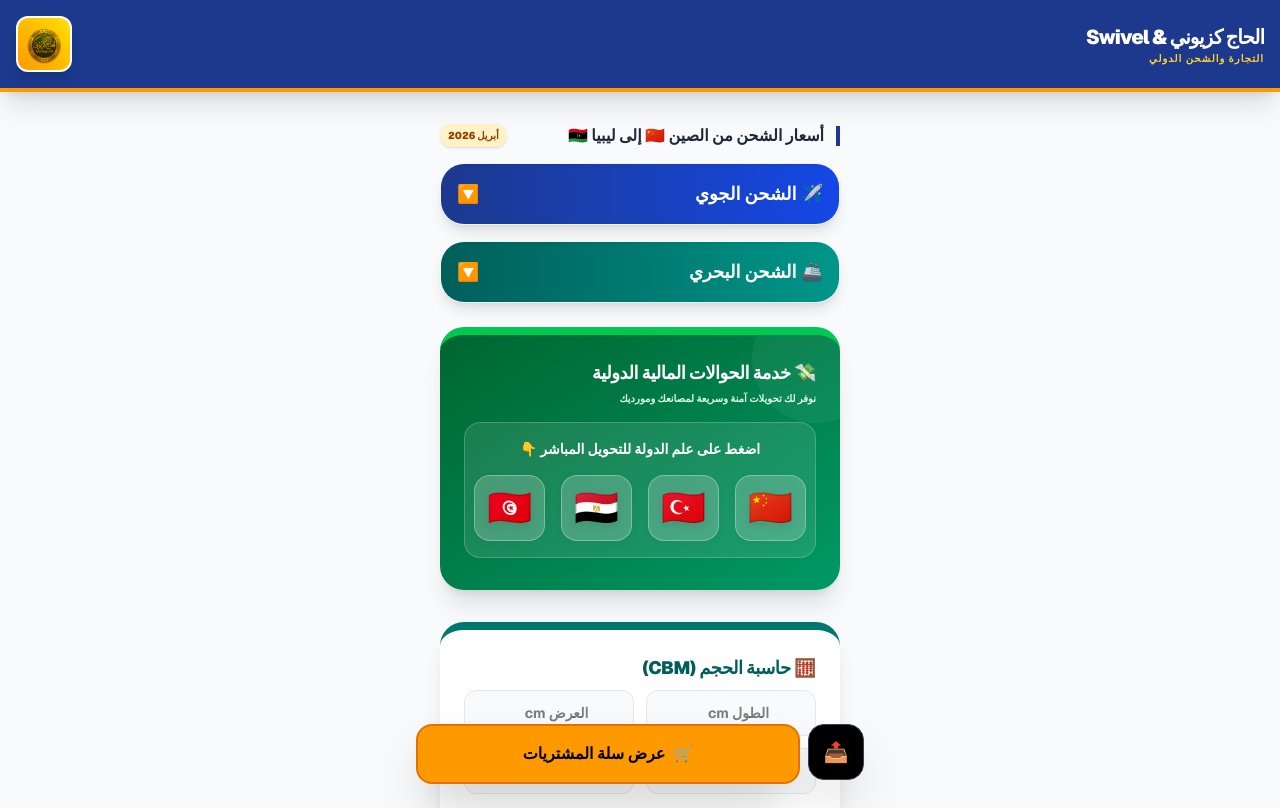
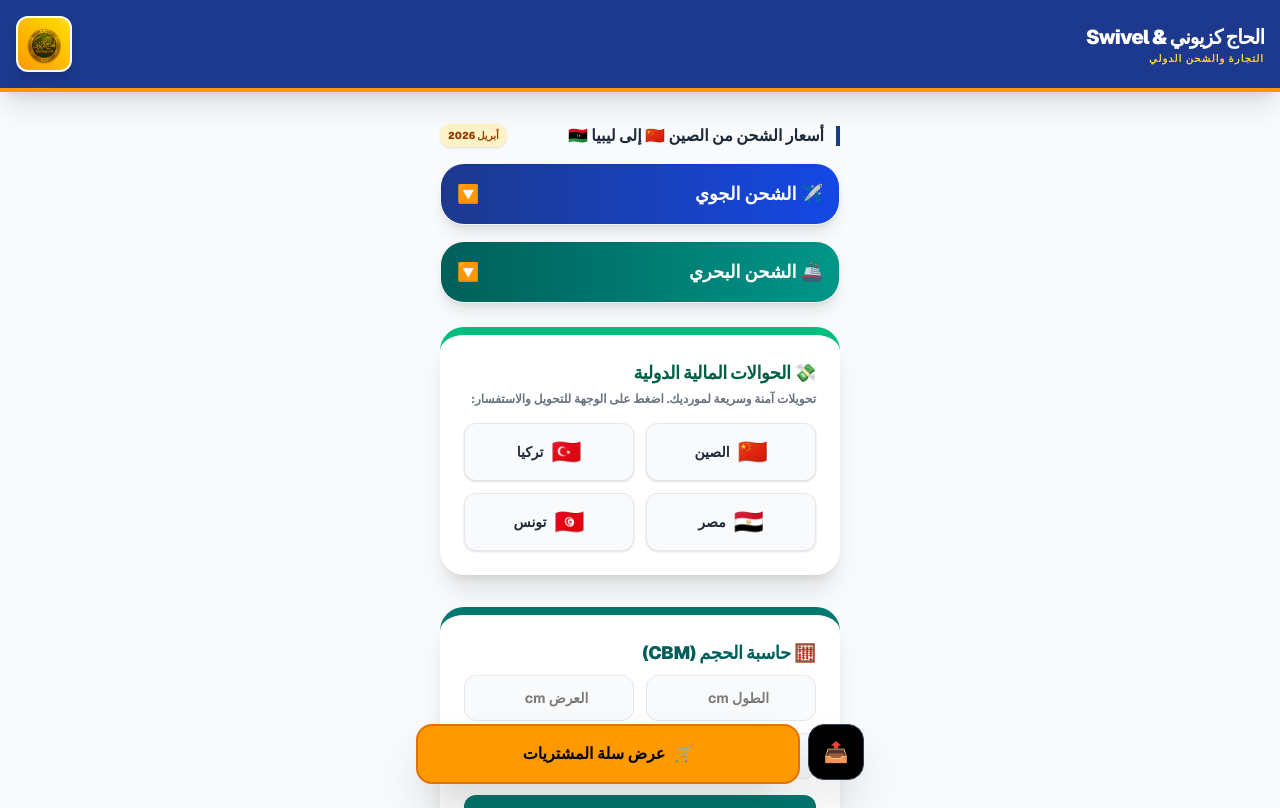
Before and after one commit to alisabree15-star/kazioni-store, a Next.js app: page / in a window 1280 px wide. Shown: the top 808 px of the page. Built offline with nearby package versions, Linux system fonts and the light colour scheme.

Commit message:
تغيير تصميم قسم الحوالات المالية ليكون أنيقاً وأبيض اللون مع أزرار تفاعلية

```diff
--- a/src/app/page.tsx
+++ b/src/app/page.tsx
@@ -97,7 +97,6 @@ export default function Home() {
     window.open(url, '_blank');
   };
 
-  // دالة الحوالات المالية المخصصة
   const handleTransferClick = (countryName: string, flag: string) => {
     const msg = `مرحباً مؤسسة الحاج كزيوني، أرغب في الاستفسار عن أسعار الصرف اليومية وإرسال حوالة مالية إلى ${countryName} ${flag}.`;
     const url = `https://wa.me/${transfersWhatsapp}?text=${encodeURIComponent(msg)}`;
@@ -117,8 +116,8 @@ export default function Home() {
     { id: 10, name: "آلة صنع المثلجات (جيلاطي المفترش ❤️)", img: "/images/product10.jpg", price: "400 $", pColor: "text-amber-600", shippingNote: "السعر شامل العمولة فقط (لا يشمل الشحن)", description: "أبهر زبائنك بعروض الآيس كريم المقلي (جيلاطي المفترش) الطازجة والمبتكرة. تتميز هذه الآلة المكتبية المدمجة بسطح تجميد مسطح ومصقول من الستانلس ستيل المقاوم للصدأ، مما يضمن أداءً تجميدياً فائق السرعة.", moq: "1 قطعة", cbm: "0.100", weight: "25" },
     { id: 11, name: "كرسي تدليك حديث محترف 💺", img: "/images/product11.jpg", price: "650 $", pColor: "text-amber-600", shippingNote: "السعر شامل الشحن والعمولة (شحن بحري 🚢)", description: "كرسي تدليك احترافي مصمم لتوفير أقصى درجات الاسترخاء والراحة. يتميز بتقنيات متطورة تشمل التدليك بالهواء المضغوط، ونظام تسخين متكامل لدعم الدورة الدموية، وتدليك شامل من الرقبة إلى القدمين.", moq: "1 قطعة", cbm: "1.150", weight: "85" },
     { id: 12, name: "ماكينة رش الأسمنت والطلاء الحديثة 🏗️", img: "/images/product12.jpg", price: "1100 $", pColor: "text-amber-600", shippingNote: "السعر شامل العمولة فقط (لا يشمل الشحن)", description: "ماكينة رش احترافية عالية الضغط (Airless Sprayer) موديل 1095، مصممة لأعمال البناء والتشطيبات الثقيلة. مثالية لرش الأسمنت، المعجون، والطلاء بكفاءة وسرعة فائقة.", moq: "1 قطعة", cbm: "0.250", weight: "45" },
-    { id: 13, name: "ماكينة طباعه على الملابس المميزة 👕", img: "/images/product13.jpg", price: "270 $", pColor: "text-amber-600", shippingNote: "السعر شامل العمولة فقط (لا يشمل الشحن)", description: "ماكينة طباعة حرارية (مكبس حراري) احترافية ومتميزة، مثالية لمشاريع الطباعة على الملابس، التيشيرتات، والمسطحات. تتميز بلوحة تسخين توفر توزيعاً حرارياً متساوياً لضمان ثبات الألوان وجودة الطباعة.", moq: "1 قطعة", cbm: "0.080", weight: "25" },
-    { id: 14, name: "آلة دوش محمولة مميزة 🚿", img: "/images/product14.jpg", price: "16 $", pColor: "text-amber-600", shippingNote: "السعر شامل العمولة فقط (لا يشمل الشحن)", description: "مضخة استحمام محمولة (دوش متنقل) قابلة للشحن، خيارك الأمثل لرحلات التخييم، السفر، أو الاستخدام المنزلي كحل سريع وعملي. تتميز بتصميم مدمج وخفيف، مع بطارية قوية قابلة لإعادة الشحن عبر USB.", moq: "20 قطعة", cbm: "0.005", weight: "0.8" },
+    { id: 13, name: "ماكينة طباعه على الملابس المميزة 👕", img: "/images/product13.jpg", price: "270 $", pColor: "text-amber-600", shippingNote: "السعر شامل العمولة فقط (لا يشمل الشحن)", description: "ماكينة طباعة حرارية (مكبس حراري) احترافية ومتميزة، مثالية لمشاريع الطباعة على الملابس، التيشيرتات، والمسطحات. تتميز بلوحة تسخين توفر توزيعاً حرارياً متساوياً لضمان ثبات الألوان وجودة الطباعة، وشاشة تحكم رقمية لضبط الوقت ودرجة الحرارة بدقة.", moq: "1 قطعة", cbm: "0.080", weight: "25" },
+    { id: 14, name: "آلة دوش محمولة مميزة 🚿", img: "/images/product14.jpg", price: "16 $", pColor: "text-amber-600", shippingNote: "السعر شامل العمولة فقط (لا يشمل الشحن)", description: "مضخة استحمام محمولة (دوش متنقل) قابلة للشحن، خيارك الأمثل لرحلات التخييم، السفر، أو الاستخدام المنزلي كحل سريع وعملي. تتميز بتصميم مدمج وخفيف، مع بطارية قوية قابلة لإعادة الشحن عبر USB، وتدفق مياه سلس ومستمر.", moq: "20 قطعة", cbm: "0.005", weight: "0.8" },
     { id: 15, name: "مثبت تصوير للهواتف (جيمبال) 🎬", img: "/images/product15.jpg", price: "40 $", pColor: "text-amber-600", shippingNote: "السعر شامل العمولة فقط (لا يشمل الشحن)", description: "مثبت تصوير احترافي للهواتف الذكية (Gimbal) مزود بثلاثة محاور لمنع الاهتزاز وتصوير فيديوهات سينمائية ناعمة. يتميز بقاعدة تثبيت (ترايبود) مدمجة، ولوحة تحكم ذكية في المقبض لتسهيل التحكم بالزوايا والتقريب.", moq: "10 قطع", cbm: "0.002", weight: "0.5" }
   ];
 
@@ -260,22 +259,29 @@ export default function Home() {
         </div>
       </section>
 
-      {/* قسم الحوالات المالية التفاعلي الجديد 💸 */}
+      {/* قسم الحوالات المالية الجديد (تصميم أنيق وأبيض) 💸 */}
       <section className="p-6 max-w-md mx-auto pt-0 text-black">
-        <div className="bg-gradient-to-br from-green-800 to-emerald-600 rounded-3xl p-6 shadow-xl border-t-8 border-green-500 text-white relative overflow-hidden">
-          <div className="absolute top-0 right-0 w-32 h-32 bg-white opacity-5 rounded-full -mr-10 -mt-10"></div>
+        <div className="bg-white rounded-3xl p-6 shadow-xl border-t-8 border-emerald-500">
+          <h3 className="text-lg font-black text-emerald-800 mb-1 flex items-center tracking-tight">💸 الحوالات المالية الدولية</h3>
+          <p className="text-xs font-bold text-gray-500 mb-4">تحويلات آمنة وسريعة لمورديك. اضغط على الوجهة للتحويل والاستفسار:</p>
 
-          <h3 className="text-lg font-black mb-1 flex items-center tracking-tight">💸 خدمة الحوالات المالية الدولية</h3>
-          <p className="text-[10px] font-bold text-green-100 mb-4">نوفر لك تحويلات آمنة وسريعة لمصانعك ومورديك</p>
-
-          <div className="bg-white/10 rounded-2xl p-4 mb-2 backdrop-blur-sm border border-white/20 text-center">
-            <p className="text-sm font-black mb-4">اضغط على علم الدولة للتحويل المباشر 👇</p>
-            <div className="flex justify-center gap-4">
-              <button onClick={() => handleTransferClick('الصين', '🇨🇳')} className="text-4xl hover:scale-110 active:scale-95 transition-all drop-shadow-lg bg-white/20 p-3 rounded-2xl border border-white/30" title="تحويل للصين">🇨🇳</button>
-              <button onClick={() => handleTransferClick('تركيا', '🇹🇷')} className="text-4xl hover:scale-110 active:scale-95 transition-all drop-shadow-lg bg-white/20 p-3 rounded-2xl border border-white/30" title="تحويل لتركيا">🇹🇷</button>
-              <button onClick={() => handleTransferClick('مصر', '🇪🇬')} className="text-4xl hover:scale-110 active:scale-95 transition-all drop-shadow-lg bg-white/20 p-3 rounded-2xl border border-white/30" title="تحويل لمصر">🇪🇬</button>
-              <button onClick={() => handleTransferClick('تونس', '🇹🇳')} className="text-4xl hover:scale-110 active:scale-95 transition-all drop-shadow-lg bg-white/20 p-3 rounded-2xl border border-white/30" title="تحويل لتونس">🇹🇳</button>
-            </div>
+          <div className="grid grid-cols-2 gap-3">
+            <button onClick={() => handleTransferClick('الصين', '🇨🇳')} className="flex items-center justify-center gap-2 bg-gray-50 hover:bg-emerald-50 border border-gray-200 rounded-xl p-3 active:scale-95 transition-all shadow-sm">
+              <span className="text-2xl">🇨🇳</span>
+              <span className="font-bold text-gray-800 text-sm">الصين</span>
+            </button>
+            <button onClick={() => handleTransferClick('تركيا', '🇹🇷')} className="flex items-center justify-center gap-2 bg-gray-50 hover:bg-emerald-50 border border-gray-200 rounded-xl p-3 active:scale-95 transition-all shadow-sm">
+              <span className="text-2xl">🇹🇷</span>
+              <span className="font-bold text-gray-800 text-sm">تركيا</span>
+            </button>
+            <button onClick={() => handleTransferClick('مصر', '🇪🇬')} className="flex items-center justify-center gap-2 bg-gray-50 hover:bg-emerald-50 border border-gray-200 rounded-xl p-3 active:scale-95 transition-all shadow-sm">
+              <span className="text-2xl">🇪🇬</span>
+              <span className="font-bold text-gray-800 text-sm">مصر</span>
+            </button>
+            <button onClick={() => handleTransferClick('تونس', '🇹🇳')} className="flex items-center justify-center gap-2 bg-gray-50 hover:bg-emerald-50 border border-gray-200 rounded-xl p-3 active:scale-95 transition-all shadow-sm">
+              <span className="text-2xl">🇹🇳</span>
+              <span className="font-bold text-gray-800 text-sm">تونس</span>
+            </button>
           </div>
         </div>
       </section>
```
